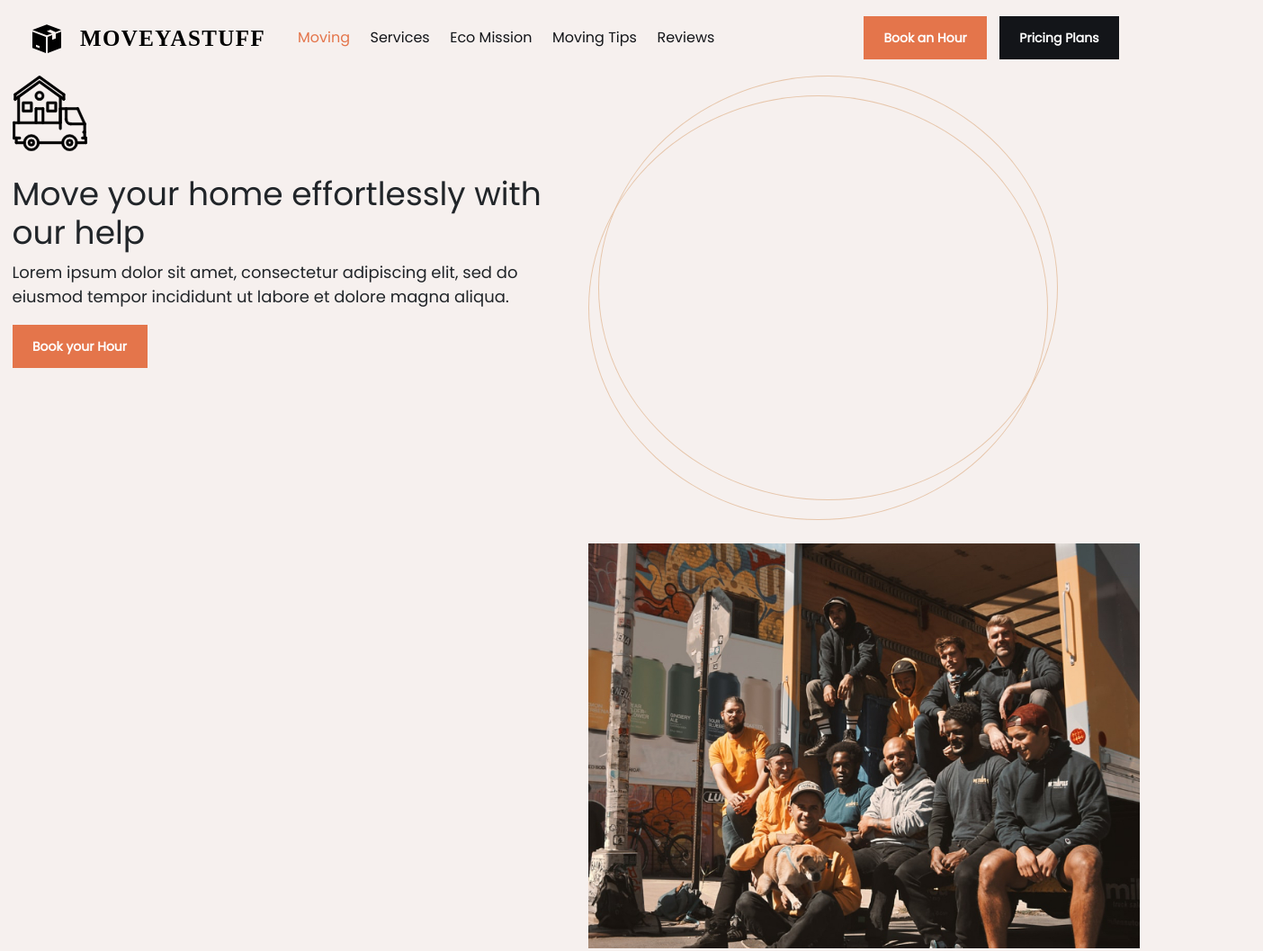
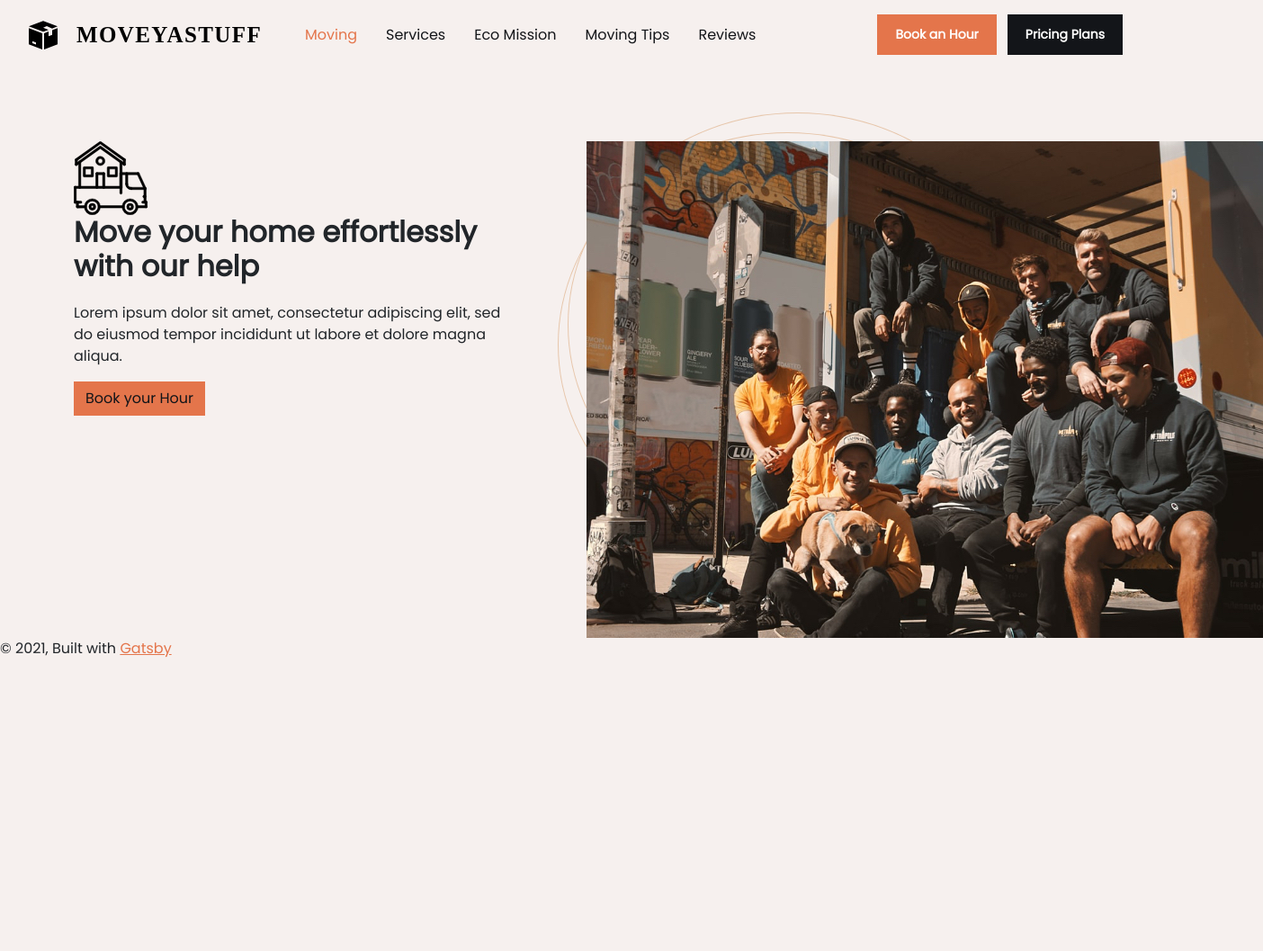
Before and after one commit to mpittas/moving-company-fe, a Gatsby site: page / in a window 1280 px wide. Shown: the top 1057 px of the page at 90% size, 1404 px wide, since content can reach past the window. After the commit the page ends 800 px from the top, so only its background shows below. Built offline with nearby package versions, Linux system fonts and the light colour scheme; Gatsby itself is replaced by a stand-in of ours.

Commit message:
Update global styling and override default bootstrap variables

```diff
--- a/src/components/layout.js
+++ b/src/components/layout.js
@@ -4,10 +4,6 @@ import { useStaticQuery, graphql } from "gatsby"
 
 import Header from "./header"
 import "@fontsource/poppins";
-import "./layout.css"
-
-// Import main bootstrap CSS
-import 'bootstrap/dist/css/bootstrap.min.css';
 
 const Layout = ({ children }) => {
   const data = useStaticQuery(graphql`
--- a/src/pages/index.js
+++ b/src/pages/index.js
@@ -4,7 +4,7 @@ import * as React from "react"
 import Layout from "../components/layout"
 import '../styles/styles.scss'
 
-import { Container, Row, Col } from "react-bootstrap";
+import { Container, Row, Col, Button } from "react-bootstrap";
 
 import heroIcon from '../images/moving-truck.svg';
 import heroImage from '../images/hero-image.jpg';
@@ -15,7 +15,7 @@ import circleElements from '../images/circle-elements.png';
 const IndexPage = () => (
   <Layout>
     <div className="hero">
-      <Container>
+      <Container size="xxl">
         <Row>
           <Col md={6}>
             <div className="hero__left">
@@ -23,7 +23,7 @@ const IndexPage = () => (
               <h2>Move your home effortlessly with our help</h2>
               <p>Lorem ipsum dolor sit amet, consectetur adipiscing elit, sed do eiusmod tempor incididunt ut labore et dolore magna aliqua.</p>
               <div>
-                <a href="#" className="mc-btn">Book your Hour</a>
+                <Button variant="primary">Book your Hour</Button>
               </div>
             </div>
           </Col>
--- a/src/styles/components/_header.scss
+++ b/src/styles/components/_header.scss
@@ -14,7 +14,7 @@
         }
     }
     &__nav {
-        margin-left: 2rem;
+        margin-left: 3rem;
         nav {
             ul {
                 list-style-type: none;
@@ -26,7 +26,7 @@
                 li {
                     margin: 0;
                     + li {
-                        margin-left: 1.25rem;
+                        margin-left: 2rem;
                     }
                     a {
                         text-decoration: none;
--- a/src/styles/components/_hero.scss
+++ b/src/styles/components/_hero.scss
@@ -6,3 +6,26 @@
         width: 50%;
     }
 }
+
+.hero {
+    padding-top: 5em;
+    &__left {
+        padding-right: 3rem;
+        > img {
+            width: 82px;
+        }
+        > h2 {
+            margin-bottom: 1.25rem;
+
+        }
+    }
+    &__right {
+        position: relative;
+        > img {
+            position: absolute;
+            z-index: -1;
+            top: -2rem;
+            left: -2rem;
+        }
+    }
+}
--- a/src/styles/global.scss
+++ /dev/null
@@ -1,24 +0,0 @@
-// Colors
-$orangeLight: #F6F0EE;
-$orange: #E4754B;
-$black: #131519;
-
-
-body {
-    margin: 0;
-    background: $orangeLight;
-    font-family: 'Poppins', sans-serif;
-}
-
-* {
-    box-sizing: border-box;
-}
-
-h1, h2, h3, h4, h5, h6 {
-    font-family: 'Poppins', sans-serif;
-}
-
-.container {
-    max-width: 1400px;
-    margin: 0 auto;
-}
--- /dev/null
+++ b/src/styles/global/_colors.scss
@@ -0,0 +1,4 @@
+// Colors
+$orangeLight: #F6F0EE;
+$orange: #E4754B;
+$black: #131519;
--- /dev/null
+++ b/src/styles/global/_global.scss
@@ -0,0 +1,10 @@
+// Customize
+body {
+    background: $orangeLight;
+    font-family: 'Poppins', sans-serif;
+}
+
+h1, h2, h3, h4, h5, h6 {
+    font-family: 'Poppins', sans-serif;
+    font-weight: bold;
+}
--- /dev/null
+++ b/src/styles/global/_variables.scss
@@ -0,0 +1,4 @@
+$primary: $orange;
+
+// Remove border readius on elements
+$enable-rounded: false;
--- a/src/styles/styles.scss
+++ b/src/styles/styles.scss
@@ -1,5 +1,16 @@
-@import './global';
+// Global colors
+@import './global/colors';
 
+// Bootstrap variables override
+@import './global/_variables';
+
+// Import main bootstrap CSS
+@import "~bootstrap/scss/bootstrap";
+
+// Global styling
+@import './global/global';
+
+// Components
 @import './components/header';
 @import './components/hero';
 @import './components/buttons';
```
Also changed, not shown: src/styles/global.css (deleted), 1 other file.
